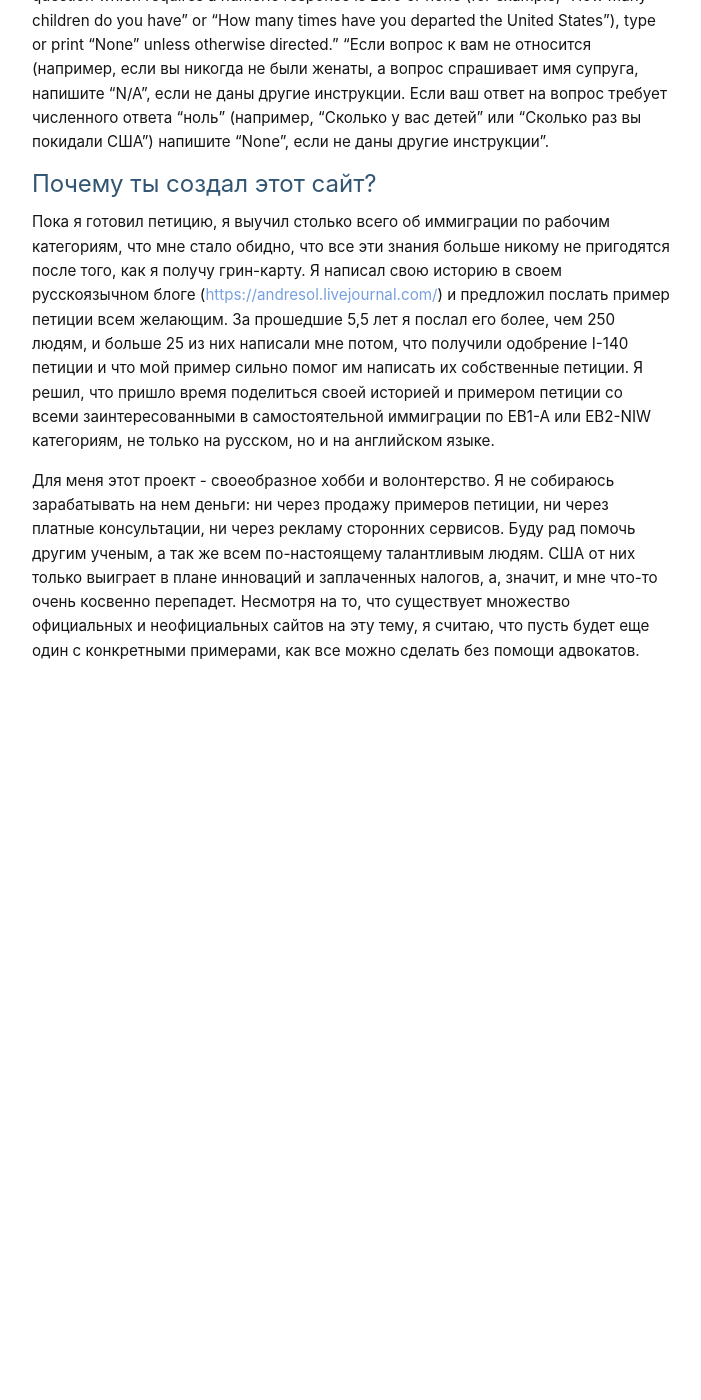
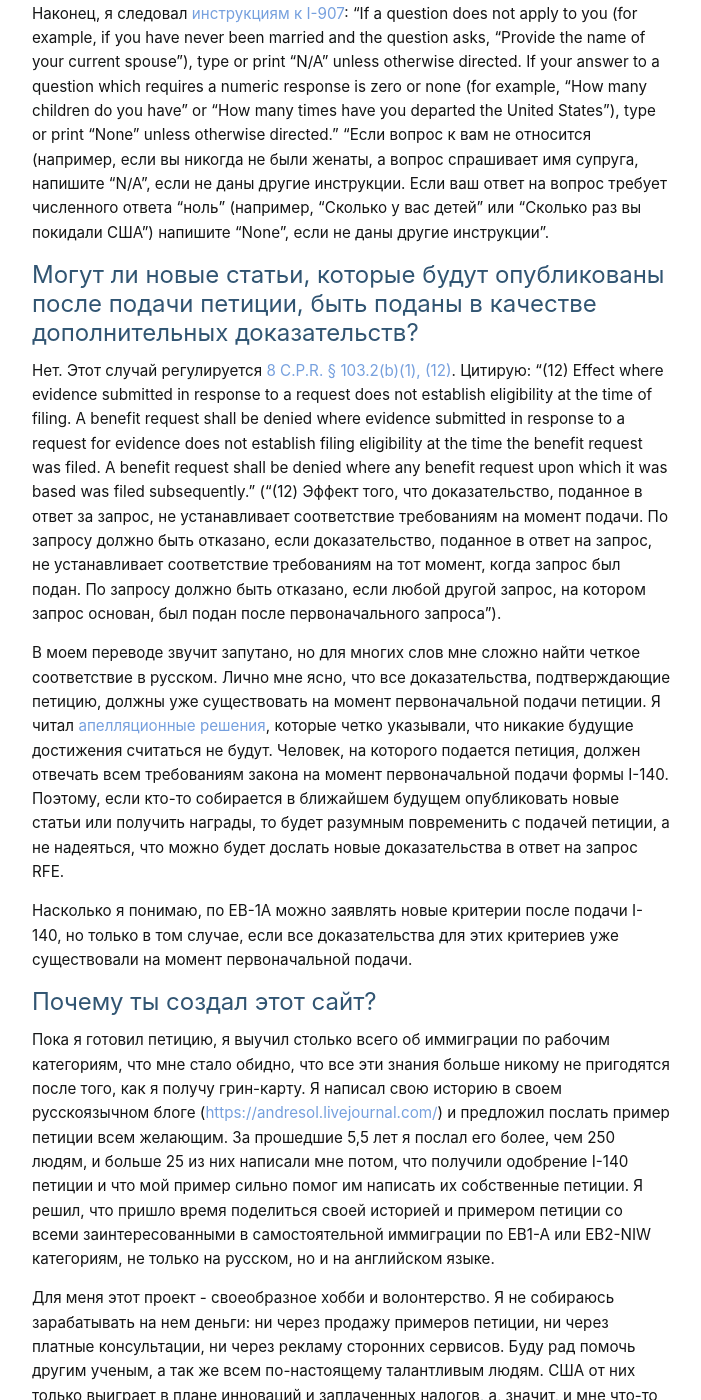
Before and after one commit to andreychemist/andreychemist.github.io, a Jekyll site: the page built from pages/faq-rus.md, in a window 1280 px wide and 1400 px high, scrolled down 14070 px. Shown: the whole window, without its empty margins (288-989 px from the left). Built offline with Jekyll 4.4.1, drawn with Linux system fonts in a browser that asks for light colours; some web fonts are replaced; before the commit the page ends 14748 px from its top, so only the background shows below that; some of the changed text lies outside the part shown.

Commit message:
Late evidence

```diff
--- a/pages/faq-rus.md
+++ b/pages/faq-rus.md
@@ -17,6 +17,8 @@ permalink: faq-rus/
 - <https://www.uscis.gov/i-140> (иммиграционная петиция для иностранного работника)
 - <https://www.uscis.gov/i-907> (запрос на ускоренное рассмотрение)
 - <https://www.uscis.gov/i-485> (заявление на смену статуса)
+
+[Советы от USCIS, как заполнять и отправлять форму I-140](https://www.uscis.gov/forms/petition-filing-and-processing-procedures-form-i-140-immigrant-petition-alien-worker).
 
 [Инструкции USCIS для категории EB1](https://www.uscis.gov/working-united-states/permanent-workers/employment-based-immigration-first-preference-eb-1).
 
@@ -227,6 +229,15 @@ Part 2, item 1. Я написал "I-140". item 2: "N/A", потому что я
 Наконец, я следовал [инструкциям к I-907](https://www.uscis.gov/system/files_force/files/form/i-907instr.pdf): "If a question does not apply to you (for example, if you have never been married and the question asks, “Provide the name of your current spouse”), type or print “N/A” unless otherwise directed. If your answer to a question which requires a numeric response is zero or none (for example, “How many children do you have” or “How many times have you departed the United States”), type or print “None” unless otherwise directed."
 "Если вопрос к вам не относится (например, если вы никогда не были женаты, а вопрос спрашивает имя супруга, напишите "N/A", если не даны другие инструкции. Если ваш ответ на вопрос требует численного ответа "ноль" (например, "Сколько у вас детей" или "Сколько раз вы покидали США") напишите "None", если не даны другие инструкции".
 
+# Могут ли новые статьи, которые будут опубликованы после подачи петиции, быть поданы в качестве дополнительных доказательств?
+
+Нет. Этот случай регулируется [8 C.P.R. § 103.2(b)(1), (12)](https://www.ecfr.gov/cgi-bin/text-idx?SID=6d374ff1f838ff282499edfcc34630e5&mc=true&node=se8.1.103_12&rgn=div8). Цитирую: "(12) Effect where evidence submitted in response to a request does not establish eligibility at the time of filing. A benefit request shall be denied where evidence submitted in response to a request for evidence does not establish filing eligibility at the time the benefit request was filed. A benefit request shall be denied where any benefit request upon which it was based was filed subsequently."
+("(12) Эффект того, что доказательство, поданное в ответ за запрос, не устанавливает соответствие требованиям на момент подачи. По запросу должно быть отказано, если доказательство, поданное в ответ на запрос, не устанавливает соответствие требованиям на тот момент, когда запрос был подан. По запросу должно быть отказано, если любой другой запрос, на котором запрос основан, был подан после первоначального запроса").
+
+В моем переводе звучит запутано, но для многих слов мне сложно найти четкое соответствие в русском. Лично мне ясно, что все доказательства, подтверждающие петицию, должны уже существовать на момент первоначальной подачи петиции. Я читал [апелляционные решения](https://www.uscis.gov/sites/default/files/err/B2%20-%20Aliens%20with%20Extraordinary%20Ability/Decisions_Issued_in_2015/JAN122015_02B2203.pdf), которые четко указывали, что никакие будущие достижения считаться не будут. Человек, на которого подается петиция, должен отвечать всем требованиям закона на момент первоначальной подачи формы I-140. Поэтому, если кто-то собирается в ближайшем будущем опубликовать новые статьи или получить награды, то будет разумным повременить с подачей петиции, а не надеяться, что можно будет дослать новые доказательства в ответ на запрос RFE.
+
+Насколько я понимаю, по EB-1A можно заявлять новые критерии после подачи I-140, но только в том случае, если все доказательства для этих критериев уже существовали на момент первоначальной подачи.
+
 # Почему ты создал этот сайт?
 
 Пока я готовил петицию, я выучил столько всего об иммиграции по рабочим категориям, что мне стало обидно, что все эти знания больше никому не пригодятся после того, как я получу грин-карту. Я написал свою историю в своем русскоязычном блоге (<https://andresol.livejournal.com/>) и предложил послать пример петиции всем желающим. За прошедшие 5,5 лет я послал его более, чем 250 людям, и больше 25 из них написали мне потом, что получили одобрение I-140 петиции и что мой пример сильно помог им написать их собственные петиции. Я решил, что пришло время поделиться своей историей и примером петиции со всеми заинтересованными в самостоятельной иммиграции по EB1-A или EB2-NIW категориям, не только на русском, но и на английском языке.
```
Also changed, not shown: pages/faq.md (+10 -0 lines).
